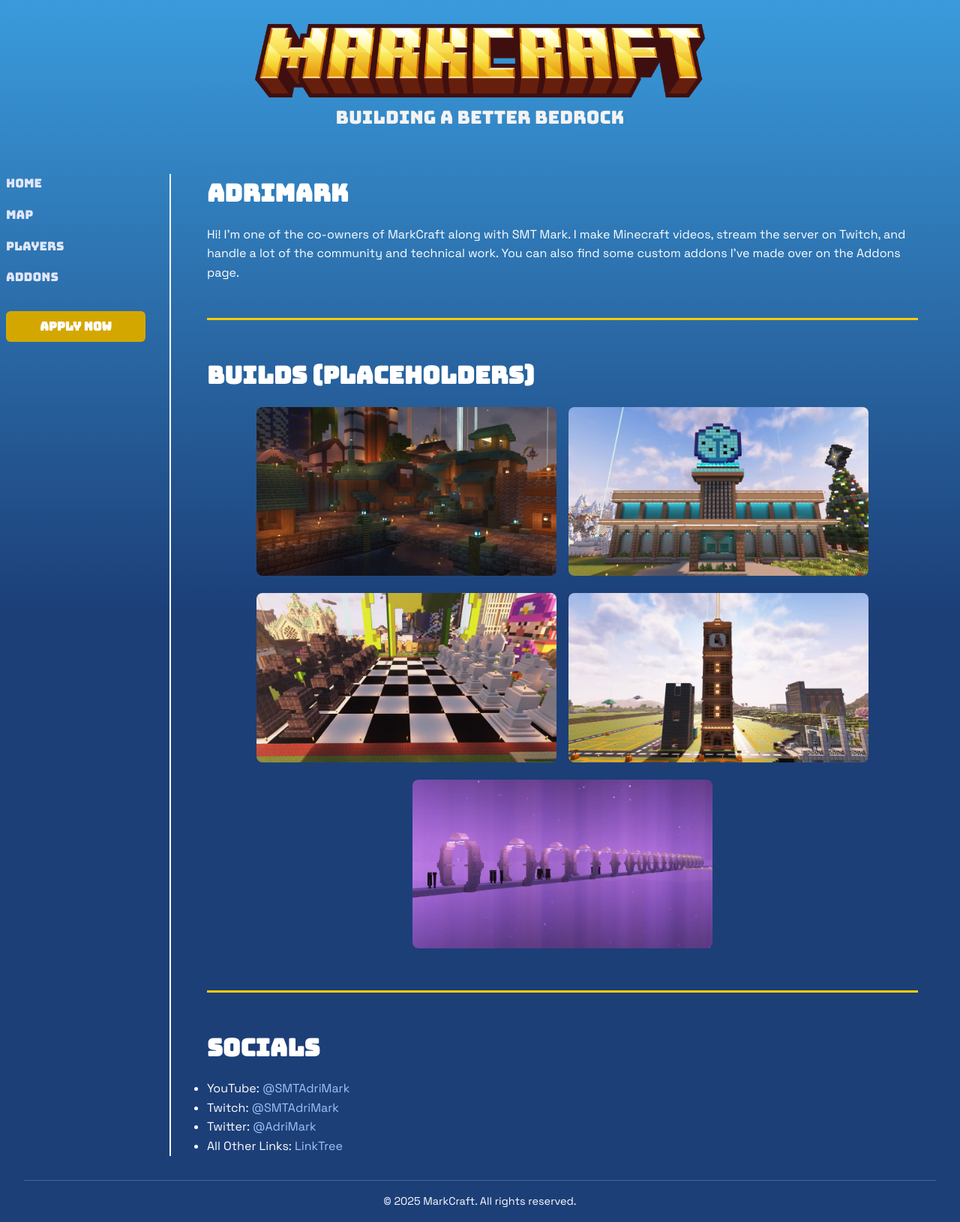
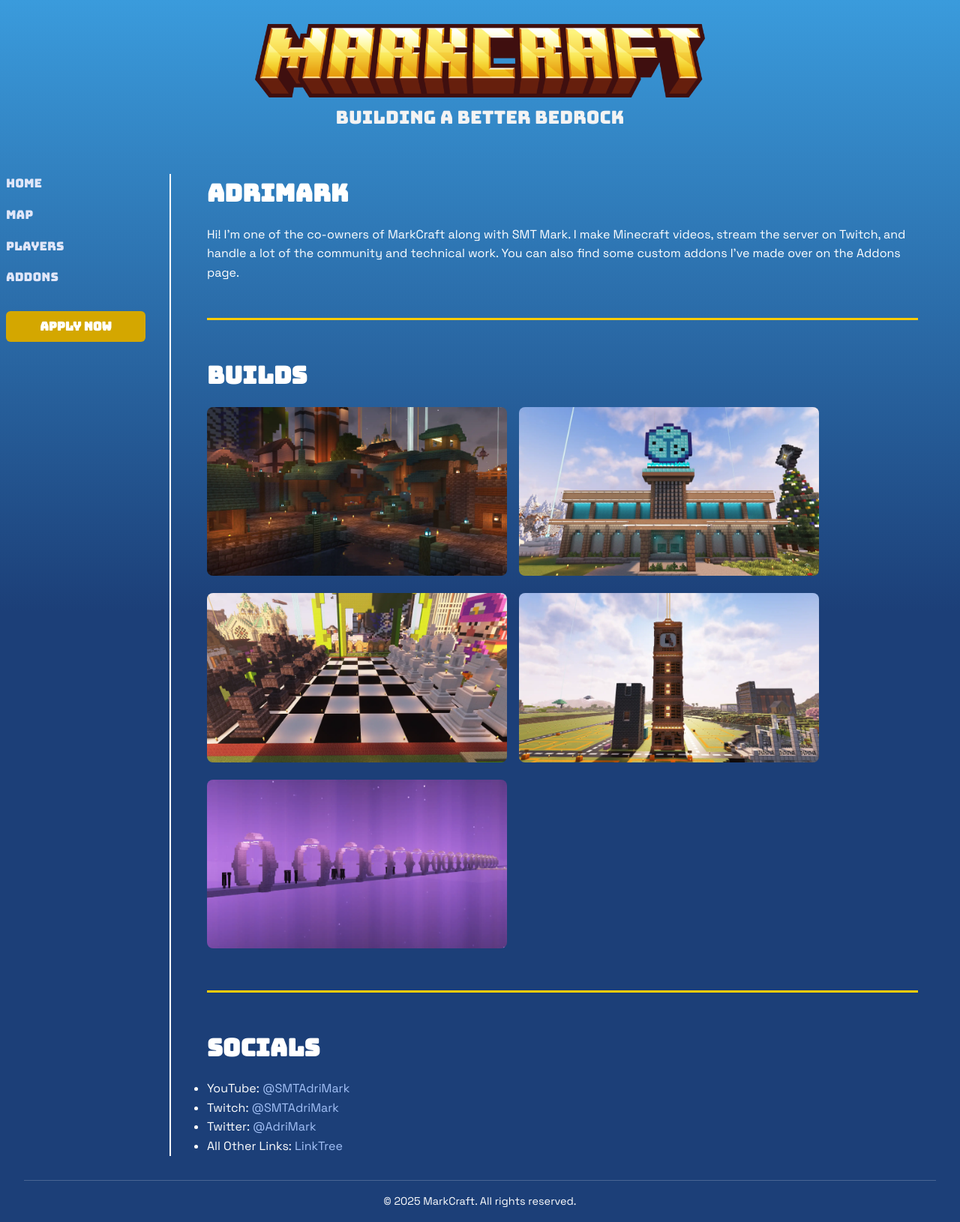
Before and after one commit to AdriMark/markcraft, a Jekyll site: the page built from _players/adrimark.md, in a window 1280 px wide. Shown: the whole page at 75% size. Built offline with Jekyll 4.4.1, drawn with Linux system fonts in a browser that asks for light colours; comment, search, counter and statistics services are not loaded.

Commit message:
fixing images

```diff
--- a/_players/adrimark.md
+++ b/_players/adrimark.md
@@ -9,7 +9,7 @@
 
 ---
 
-# Builds (placeholders)
+# Builds
 
 <div class="build-gallery">
   <div class="build-item"><img src="/assets/images/builds/docks.webp" alt="A warmly lighted dock area built on a deepslate base, with spruce buildings, and blue warped wood for the roof. The center building is a tavern with a large mug sign on the front." /></div>
--- a/assets/css/style.css
+++ b/assets/css/style.css
@@ -289,7 +289,7 @@
   display: flex;
   flex-wrap: wrap;
   gap: 1rem;
-  justify-content: center;
+  justify-content: left;
 }
 
 .build-gallery img {
```
